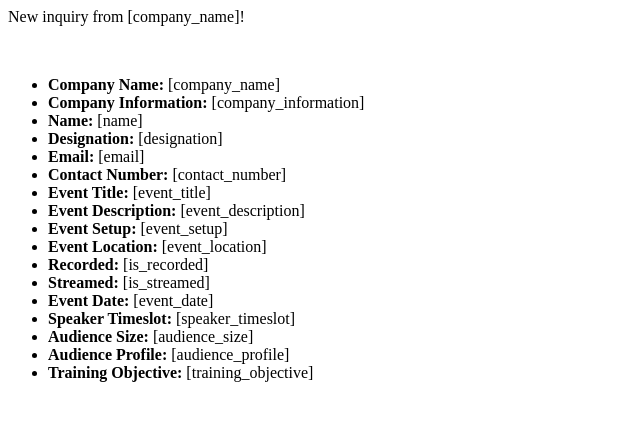
After one commit to ISTI-Developers/inspiredb, a PHP site: page /templates/ask.php in a window 1280 px wide. The commit adds this page. Shown: the top 421 px of the page, without its empty margins (0-640 px from the left). Run offline with PHP 8.4, Linux system fonts and the light colour scheme.

Commit message:
Added inquiry details and another email to ask

```diff
--- /dev/null
+++ b/templates/ask.php
@@ -0,0 +1,23 @@
+<p>
+    New inquiry from [company_name]!</p>
+<br>
+<ul>
+    <li><strong>Company Name:</strong> [company_name]</li>
+    <li><strong>Company Information:</strong> [company_information]</li>
+    <li><strong>Name:</strong> [name]</li>
+    <li><strong>Designation:</strong> [designation]</li>
+    <li><strong>Email:</strong> [email]</li>
+    <li><strong>Contact Number:</strong> [contact_number]</li>
+    <li><strong>Event Title:</strong> [event_title]</li>
+    <li><strong>Event Description:</strong> [event_description]</li>
+    <li><strong>Event Setup:</strong> [event_setup]</li>
+    <li><strong>Event Location:</strong> [event_location]</li>
+    <li><strong>Recorded:</strong> [is_recorded]</li>
+    <li><strong>Streamed:</strong> [is_streamed]</li>
+    <li><strong>Event Date:</strong> [event_date]</li>
+    <li><strong>Speaker Timeslot:</strong> [speaker_timeslot]</li>
+    <li><strong>Audience Size:</strong> [audience_size]</li>
+    <li><strong>Audience Profile:</strong> [audience_profile]</li>
+    <li><strong>Training Objective:</strong> [training_objective]</li>
+</ul>
+<br>
```
Also changed, not shown: controllers/controller.php (+17 -11 lines), inquiry.php (+28 -6 lines).
